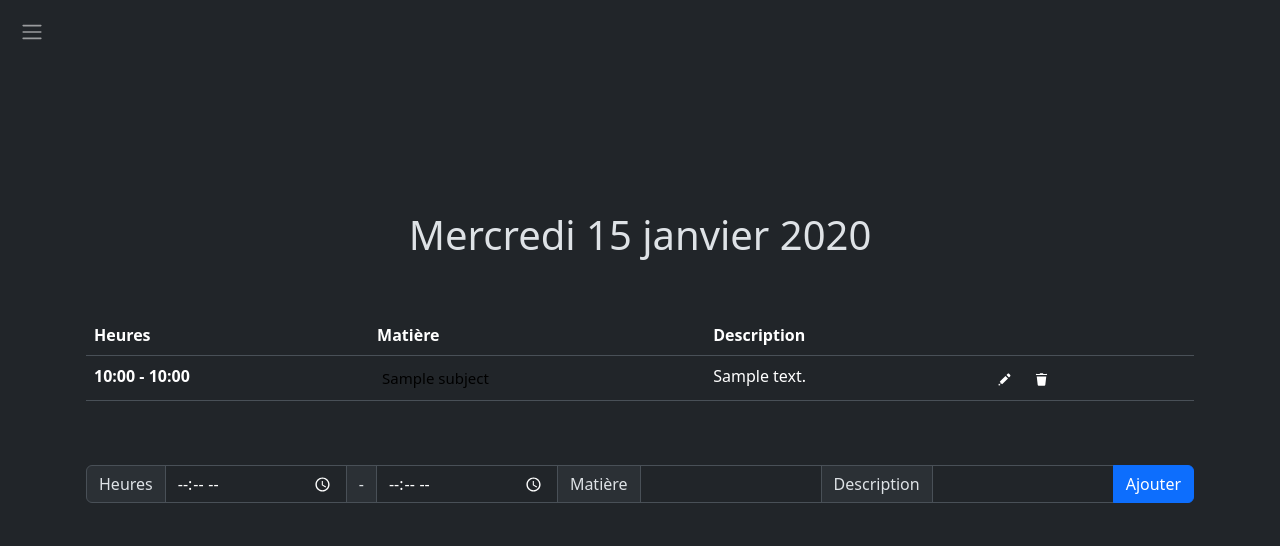
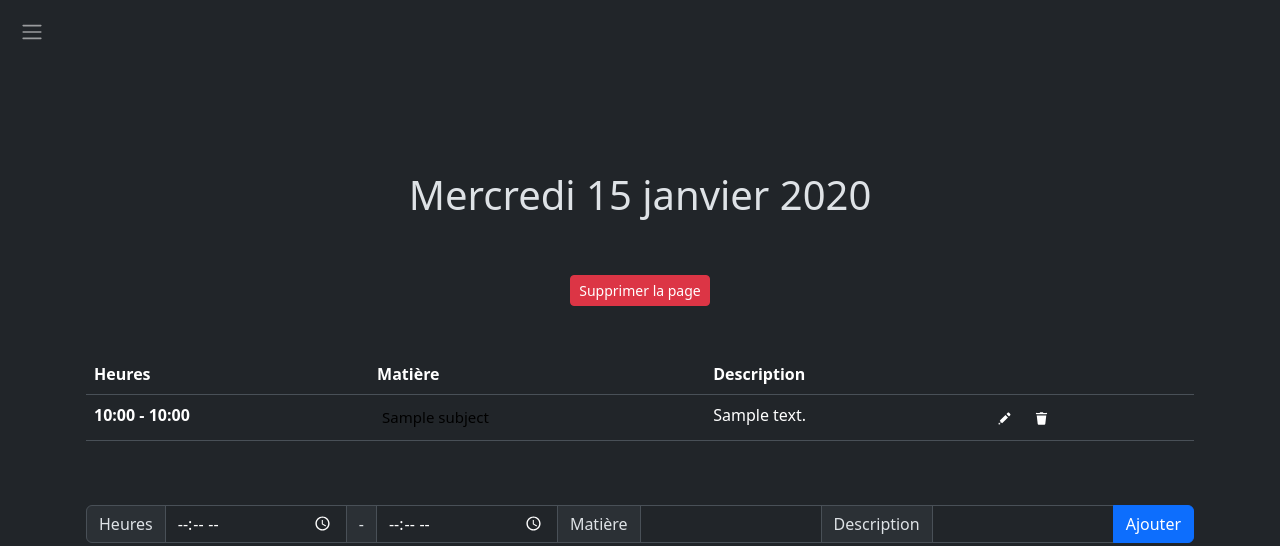
Before and after one commit to gabriel-dahan/pjep.gabrieldahan.me, a Flask app: page /journal/15-01-2020/edit in a window 1280 px wide. Shown: the top 546 px of the page. Run offline with Flask 3, Linux system fonts and the light colour scheme; a user stored in the database is signed in; tables that the repository leaves empty hold one stand-in row (values such as "Sample post"); parts of the project's set-up code (start-up, migrations or seed data) failed here and were passed over.

Commit message:
Delete page

```diff
--- a/src/forms/__init__.py
+++ b/src/forms/__init__.py
@@ -6,6 +6,7 @@
     USERNAME_ALREADY_EXISTS = "Ce nom d'utilisateur existe déjà."
     USERNAME_DOESNT_EXISTS = "Ce nom d'utilisateur n'existe pas."
     INVALID_PASSWORD = "Le mot de passe est incorrect."
+    JOURNAL_PAGE_ALREADY_EXISTS = "Une page a déjà été créée à cette date là."
 
 render_kw = dict(
     class_ = 'form-control'
--- a/src/forms/pjep.py
+++ b/src/forms/pjep.py
@@ -3,12 +3,15 @@
     StringField, DateField, SubmitField, TimeField, SelectField, HiddenField
 )
 from wtforms.validators import (
-    DataRequired
+    DataRequired, ValidationError
 )
+from flask_login import current_user
+from sqlalchemy.sql import func
 
 from datetime import datetime
 
 from . import FormErrors, render_kw, render_kw_submit
+from ..models import JournalPage
 
 now = datetime.now
 
@@ -56,7 +59,7 @@
     date = DateField(
         'Date',
         validators = [
-            DataRequired(FormErrors.FIELD_REQUIRED)
+            DataRequired(FormErrors.FIELD_REQUIRED),
         ],
         render_kw = { **render_kw, 'value': now().strftime('%Y-%m-%d') }
     )
@@ -70,3 +73,9 @@
     )
 
     submit = SubmitField('Ajouter', render_kw = render_kw_submit)
+
+    def validate_date(self, date: datetime):
+        if date := JournalPage.query \
+                .filter_by(author_id = current_user.get_id()) \
+                .filter(func.date(JournalPage.date) == date.data).first():
+            raise ValidationError(FormErrors.JOURNAL_PAGE_ALREADY_EXISTS)
--- a/src/routes/pjep.py
+++ b/src/routes/pjep.py
@@ -109,6 +109,21 @@
         )
     return render_template('404.html')
 
+@app.route('/journal/<date>/delete')
+@login_required
+def journal_page_delete(date: str):
+    date_obj = datetime.strptime(date, '%d-%m-%Y')
+    page: JournalPage = JournalPage.query \
+        .filter_by(author_id = current_user.get_id()) \
+        .filter(func.date(JournalPage.date) == date_obj.date()) \
+        .first()
+
+    if page:
+        db.session.delete(page)
+        db.session.commit()
+        return redirect(url_for('journal'))
+    return render_template('404.html')
+
 @app.route('/journal/raw')
 @login_required
 def journal_raw():
--- a/src/templates/pjep/journal/page_edit.html
+++ b/src/templates/pjep/journal/page_edit.html
@@ -5,6 +5,7 @@
 
 {% block content %}
     <h1>{{ week_days[page.date.weekday()] }} {{ page.date.day }} {{ months[page.date.month - 1]|lower }} {{ page.date.year }}</h1>
+    <button class="btn btn-danger btn-sm" href="{{ url_for('journal_page_delete', date = page.date.strftime('%d-%m-%Y')) }}">Supprimer la page</button>
     <table class="table table-hover">
         <thead>
             <tr>
```
